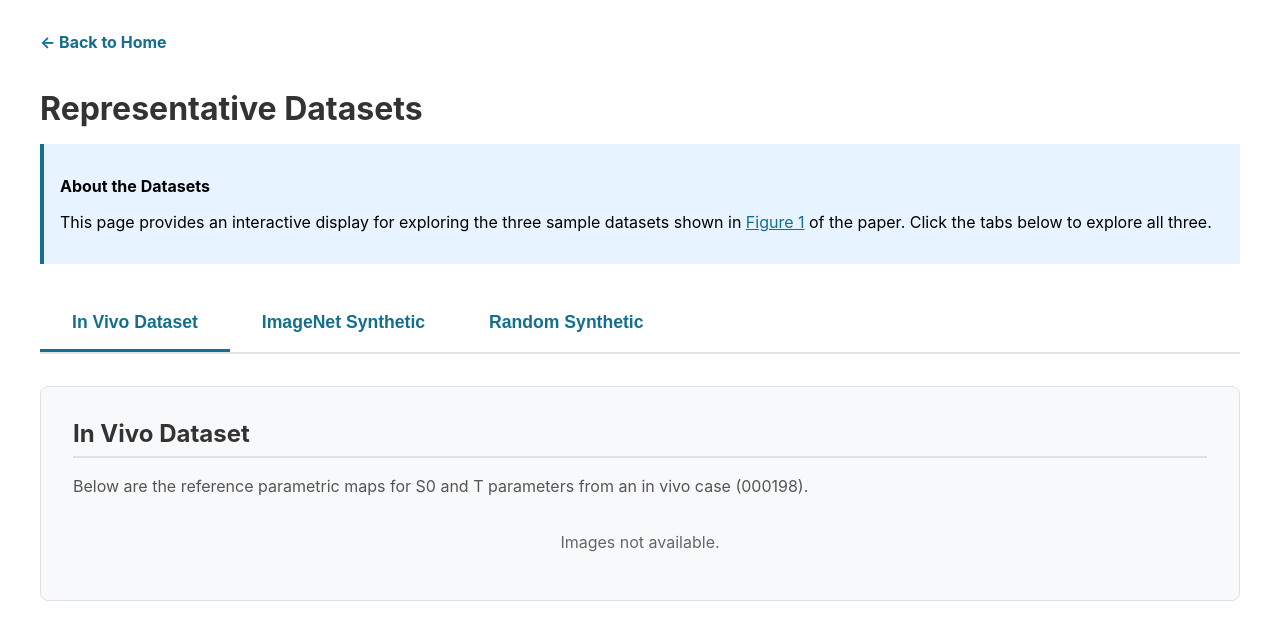
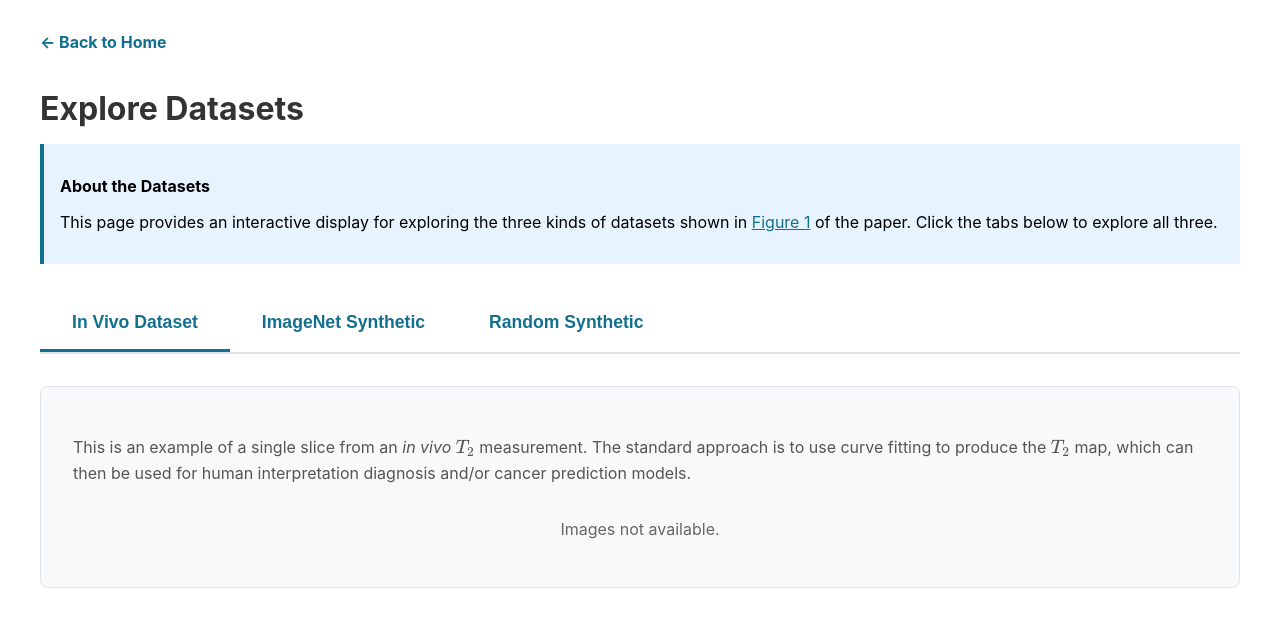
Before and after one commit to patbolan/t2mapdemo, a Flask app: template templates/explore_datasets.html in a window 1280 px wide. Shown: the top 640 px of the page. Run offline with Flask 3, Linux system fonts and the light colour scheme; the template is opened without the code that fills it, so the values that code supplies are empty.

Commit message:
Formatted an finish copy

```diff
--- a/templates/explore_datasets.html
+++ b/templates/explore_datasets.html
@@ -8,6 +8,10 @@
     <link rel="stylesheet" href="{{ url_for('static', filename='css/shared.css') }}">
     <!-- Chart.js for interactive plotting -->
     <script src="https://cdn.jsdelivr.net/npm/chart.js"></script>
+    <!-- KaTeX for math rendering -->
+    <link rel="stylesheet" href="https://cdn.jsdelivr.net/npm/katex@0.16.9/dist/katex.min.css">
+    <script defer src="https://cdn.jsdelivr.net/npm/katex@0.16.9/dist/katex.min.js"></script>
+    <script defer src="https://cdn.jsdelivr.net/npm/katex@0.16.9/dist/contrib/auto-render.min.js"></script>
     <style>
       /* Page-specific styles */
       body {
@@ -72,13 +76,7 @@
         border-radius: 8px;
         padding: 2rem;
       }
-      .dataset-title {
-        margin: 0 0 1rem 0;
-        color: #333;
-        font-size: 1.5rem;
-        border-bottom: 2px solid #dee2e6;
-        padding-bottom: 0.5rem;
-      }
+
       .dataset-description {
         margin: 1rem 0 2rem 0;
         line-height: 1.6;
@@ -275,11 +273,11 @@
   <body>
     <a href="/" class="back-link">← Back to Home</a>
 
-    <h1>Representative Datasets</h1>
+    <h1>Explore Datasets</h1>
 
     <div class="info-box">
       <p><strong>About the Datasets</strong></p>
-      <p>This page provides an interactive display for exploring the three sample datasets shown in
+      <p>This page provides an interactive display for exploring the three kinds of datasets shown in
         <a href="https://link.springer.com/article/10.1007/s10334-024-01186-3/figures/1">Figure 1</a>
         of the paper. Click the tabs below to explore all three.</p>
     </div>
@@ -295,7 +293,6 @@
       <!-- Tab Content: Single Dynamic Template -->
       <div class="tab-content active" id="dynamic-content">
         <div class="dataset-card">
-          <h2 class="dataset-title" id="dataset-title"><!-- Dynamic Title --></h2>
           <div class="dataset-description">
             <p id="dataset-description"><!-- Dynamic Description --></p>
           </div>
@@ -305,7 +302,7 @@
               <div class="maps-container">
                 <div class="image-container">
                   <div class="image-title">
-                    <div style="font-size: 1.1em;">S0 Parameter Map</div>
+                    <div style="font-size: 1.1em;">$S_0$ Parameter Map</div>
                     <div style="font-size: 0.9em;" id="s0-subtitle"><!-- Dynamic Subtitle --></div>
                   </div>
                   <div class="image-wrapper" id="s0-param-wrapper">
@@ -319,7 +316,7 @@
 
                 <div class="image-container">
                   <div class="image-title">
-                    <div style="font-size: 1.1em;">T Parameter Map</div>
+                    <div style="font-size: 1.1em;">$T_2$ Parameter Map</div>
                     <div style="font-size: 0.9em;" id="t-subtitle"><!-- Dynamic Subtitle --></div>
                   </div>
                   <div class="image-wrapper" id="t-param-wrapper">
@@ -375,43 +372,62 @@
     // Dataset configuration
     const datasetConfig = {
       invivo: {
-        title: 'In Vivo Dataset',
-        description: 'Below are the reference parametric maps for S0 and T parameters from an in vivo case (000198).',
+        title: 'In Vivo Dataset', // Not used
+        description: `This is an example of a single slice from an <i>in vivo</i> $T_2$ measurement. The standard approach is
+          to use curve fitting to produce the $T_2$ map, which can then be used for human interpretation diagnosis and/or
+          cancer prediction models.`,
         s0Subtitle: '(from NLLS fit)',
         tSubtitle: '(from NLLS fit)',
         imageseriesTitle: 'Measured Multi-Echo Image Series',
         s0Alt: 'In Vivo S0',
-        tAlt: 'In Vivo T',
+        tAlt: 'In Vivo T2',
         echoAltPrefix: 'Echo',
         arrowDirection: 'up',
         arrowText: 'NLLS Curve Fitting',
-        detailsText: 'Lorem ipsum dolor sit amet, consectetur adipiscing elit, sed do eiusmod tempor incididunt ut labore et dolore magna aliqua. Ut enim ad minim veniam, quis nostrud exercitation ullamco laboris. Duis aute irure dolor in reprehenderit in voluptate velit esse cillum dolore eu fugiat nulla pariatur.'
+        detailsText: `The same slice is measured at ten different echo times (lower left) with signal progressively
+          decreasing. Each pixel is fit using a non-linear least squares (NLLS) method to the equation
+          $S(TE) = S_0 \\exp(-TE/T_2)$. The resulting maps for $S_0$ and $T_2$ are shown on the upper left. Dragging your mouse over
+          these maps shows the signal and fit for each pixel in the images.`
       },
       imagenet: {
         title: 'ImageNet Synthetic Dataset',
-        description: 'Below are the reference (ground truth) parametric maps for S0 and T parameters from case 000066 using ImageNet-based synthetic data.',
+        description: `This is an example of a synthetic dataset. A novel aspect of this paper is the generation of a large amount
+          of synthetic imaging data for supervised training.`,
         s0Subtitle: 'Ground Truth',
         tSubtitle: 'Ground Truth',
         imageseriesTitle: 'Synthetic Multi-Echo Image Series',
         s0Alt: 'ImageNet S0',
-        tAlt: 'ImageNet T',
+        tAlt: 'ImageNet T2',
         echoAltPrefix: 'Synth',
         arrowDirection: 'down',
         arrowText: 'Synthesize w/noise',
-        detailsText: 'Sed ut perspiciatis unde omnis iste natus error sit voluptatem accusantium doloremque laudantium, totam rem aperiam eaque ipsa. Nemo enim ipsam voluptatem quia voluptas sit aspernatur aut odit aut fugit. At vero eos et accusamus et iusto odio dignissimos ducimus qui blanditiis praesentium.'
+        detailsText: `To synthesize data, random images were selected from a public image dataset
+          (<a href="https://www.image-net.org/">ImageNet</a>) and used to represent
+          ground truth parameter maps S0 and T2. From these, a multi-echo image series was synthesized using the same
+          equation ($S(TE) = S_0 \\exp(-TE/T_2)$) and by adding noise to the images following the physics of MR image
+          generation (i.e., Rician noise).
+          <p>The networks were trained using 10,000 synthetic image sets with random images and variable noise levels. In this way
+          the networks do not learn about prostates, or elephants and dogs, rather they learn the physical equation  and how to accurately
+          generate the parameter maps $S_0$ and $T_2$  from the noisy images $S(TE)$.`
       },
       random: {
         title: 'Random Synthetic Dataset',
-        description: 'Below are the reference (ground truth) parametric maps for S0 and T parameters from case 000066 using randomly generated synthetic data.',
+        description: `This is also an example of synthetic dataset, but generated using parametric maps of randomly generated uniform noise
+          rather than images from ImageNet.`,
         s0Subtitle: 'Ground Truth',
         tSubtitle: 'Ground Truth',
         imageseriesTitle: 'Synthetic Multi-Echo Image Series',
         s0Alt: 'Random S0',
-        tAlt: 'Random T',
+        tAlt: 'Random T2',
         echoAltPrefix: 'Random',
         arrowDirection: 'down',
         arrowText: 'Synthesize w/noise',
-        detailsText: 'But I must explain to you how all this mistaken idea of denouncing pleasure and praising pain was born. Excepteur sint occaecat cupidatat non proident, sunt in culpa qui officia deserunt mollit anim id est laborum. Sed ut perspiciatis unde omnis iste natus error sit voluptatem accusantium.'
+        detailsText: `This dataset is generated in exactly the same way as the ImageNet synthetic dataset, by modeling
+        the exponential decay and adding physics-guided noise. This dataset was used to explore how CNNs perform
+        denoising. In the ImageNet data, pixel values are somewhat correlated with neighboring pixels, and this
+        information can help estimating parameters in noisy data. Models trained using these purely random images
+        were expected to provide poorer denoising performance because they cannot exploit spatial correlation
+        between neighboring pixels.`
       }
     };
 
@@ -562,7 +578,7 @@
               type: 'linear',
               title: {
                 display: true,
-                text: 'TE (ms)',
+                text: 'Echo time TE (ms)',
                 font: { size: 14, weight: 'bold' }
               },
               min: 0,
@@ -740,13 +756,12 @@
       const config = datasetConfig[datasetKey];
       const images = getImageData(datasetKey);
 
-      // Update text content
-      document.getElementById('dataset-title').textContent = config.title;
-      document.getElementById('dataset-description').textContent = config.description;
-      document.getElementById('s0-subtitle').textContent = config.s0Subtitle;
-      document.getElementById('t-subtitle').textContent = config.tSubtitle;
-      document.getElementById('imageseries-title').textContent = config.imageseriesTitle;
-      document.getElementById('details-text').textContent = config.detailsText;
+            // Update text content
+      document.getElementById('dataset-description').innerHTML = config.description;
+      document.getElementById('s0-subtitle').innerHTML = config.s0Subtitle;
+      document.getElementById('t-subtitle').innerHTML = config.tSubtitle;
+      document.getElementById('imageseries-title').innerHTML = config.imageseriesTitle;
+      document.getElementById('details-text').innerHTML = config.detailsText;
 
       // Update arrow direction and text
       const arrowSymbol = document.getElementById('arrow-symbol');
@@ -845,7 +860,29 @@
 
         // Update content for selected dataset
         updateContent(datasetKey);
+
+        // Re-render math after content update
+        if (window.renderMathInElement) {
+          renderMathInElement(document.body, {
+            delimiters: [
+              {left: '$$', right: '$$', display: true},
+              {left: '$', right: '$', display: false}
+            ]
+          });
+        }
       });
+    });
+
+    // Initial math rendering after page load
+    document.addEventListener('DOMContentLoaded', function() {
+      if (window.renderMathInElement) {
+        renderMathInElement(document.body, {
+          delimiters: [
+            {left: '$$', right: '$$', display: true},
+            {left: '$', right: '$', display: false}
+          ]
+        });
+      }
     });
     </script>
   </body>
```
Also changed, not shown: DEVLOG.md (+1 -2 lines).
